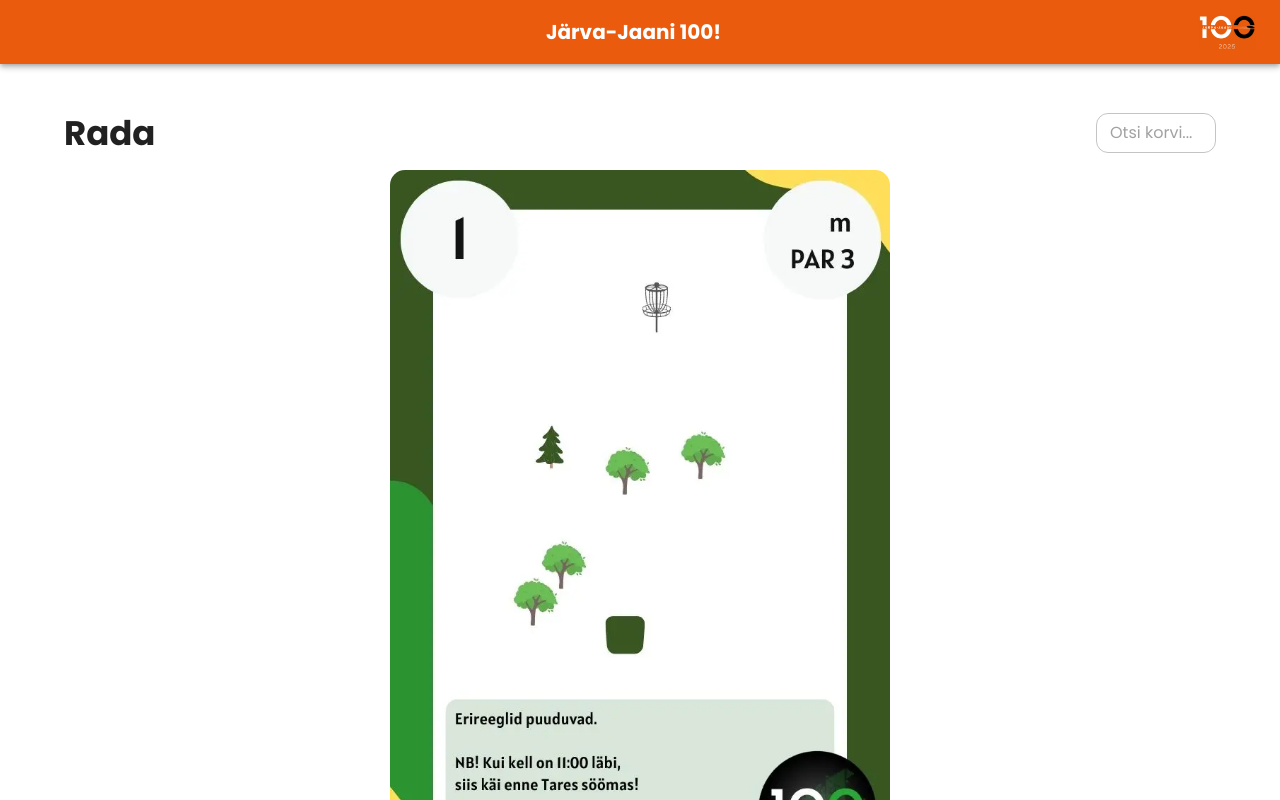
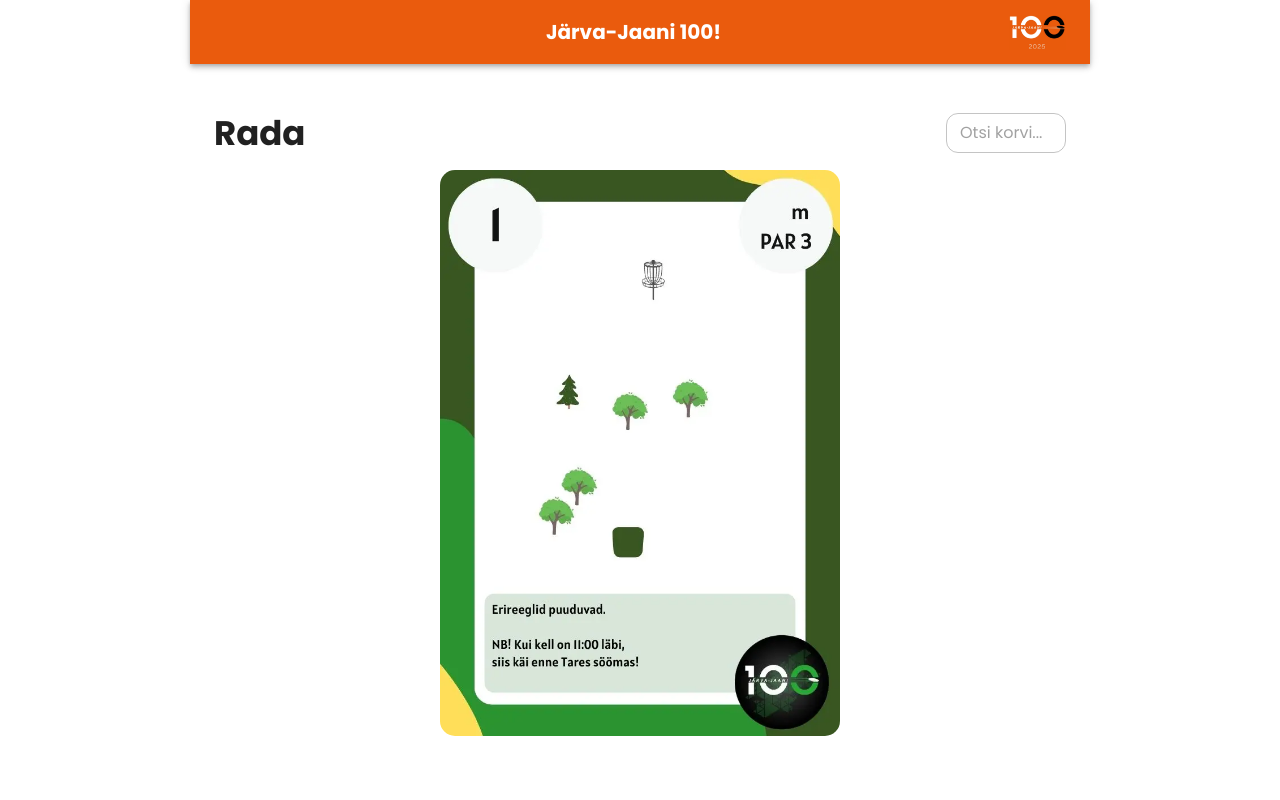
Before and after one commit to apunkto/jj100, a Next.js app: page /course in a window 1280 px wide. Shown: the top 800 px of the page. Built offline with nearby package versions, Linux system fonts and the light colour scheme; no server answers; some icons are missing.

Commit message:
ctp page

```diff
--- a/src/api/useCtpApi.ts
+++ b/src/api/useCtpApi.ts
@@ -9,6 +9,8 @@ export type HoleResult = {
         id: number
         number: number
         is_ctp: boolean
+        length: number
+        coordinates: string
     }
     ctp: {
         id: number
@@ -40,7 +42,7 @@ const submitCtp = async (holeId: number, playerId: number, distanceCm: number) =
     const res = await fetch(`${API_BASE}/ctp/${holeId}`, {
         method: 'POST',
         headers: {'Content-Type': 'application/json'},
-        body: JSON.stringify({ player_id: playerId, distance_cm: distanceCm }),
+        body: JSON.stringify({player_id: playerId, distance_cm: distanceCm}),
     })
 
     if (!res.ok) throw new Error('Failed to submit CTP')
--- a/src/components/Layout.tsx
+++ b/src/components/Layout.tsx
@@ -24,7 +24,7 @@ export default function Layout({ children }: { children: ReactNode }) {
     const [drawerOpen, setDrawerOpen] = useState(false)
 
     return (
-        <Box display="flex" flexDirection="column" minHeight="100vh">
+        <Box display="flex" flexDirection="column" minHeight="100vh" maxWidth={900} alignItems="center" mx="auto">
             {/* Header */}
             <AppBar position="static">
                 <Toolbar sx={{ justifyContent: 'space-between' }}>
@@ -153,6 +153,7 @@ export default function Layout({ children }: { children: ReactNode }) {
                     backgroundColor: 'secondary.main',
                     color: 'white',
                     textAlign: 'center',
+                    width: '100%',
                 }}
             >
                 <Typography variant="body2">
--- a/src/pages/course/index.tsx
+++ b/src/pages/course/index.tsx
@@ -1,21 +1,21 @@
 import {useCallback, useEffect, useRef, useState} from 'react'
-import { Swiper, SwiperSlide } from 'swiper/react'
+import {Swiper, SwiperSlide} from 'swiper/react'
 import 'swiper/css'
 import 'swiper/css/navigation'
-import { Navigation } from 'swiper/modules'
+import {Navigation} from 'swiper/modules'
 import Layout from '@/src/components/Layout'
 import Image from 'next/image'
-import { Box, IconButton, Typography, TextField } from '@mui/material'
+import {Box, IconButton, Typography, TextField, Button} from '@mui/material'
 import ArrowBackIosNewIcon from '@mui/icons-material/ArrowBackIosNew'
 import ArrowForwardIosIcon from '@mui/icons-material/ArrowForwardIos'
-import useCtpApi, { HoleResult } from '@/src/api/useCtpApi'
-import { debounce } from 'lodash'
+import useCtpApi, {HoleResult} from '@/src/api/useCtpApi'
+import {debounce} from 'lodash'
 
 export default function CoursePage() {
     const totalCards = 100
-    const cards = Array.from({ length: totalCards }, (_, i) => i + 1)
+    const cards = Array.from({length: totalCards}, (_, i) => i + 1)
 
-    const { getHole } = useCtpApi()
+    const {getHole} = useCtpApi()
 
     const prevRef = useRef<HTMLButtonElement | null>(null)
     const nextRef = useRef<HTMLButtonElement | null>(null)
@@ -63,7 +63,6 @@ export default function CoursePage() {
     }, [debouncedSlideTo])
 
 
-
     const handleSearchChange = (e: React.ChangeEvent<HTMLInputElement>) => {
         const value = e.target.value
         setSearchInput(value)
@@ -87,18 +86,18 @@ export default function CoursePage() {
                         placeholder="Otsi korvi..."
                         value={searchInput}
                         onChange={handleSearchChange}
-                        sx={{ width: 120 }}
-                        inputProps={{ inputMode: 'numeric', pattern: '[0-9]*' }}
+                        sx={{width: 120}}
+                        inputProps={{inputMode: 'numeric', pattern: '[0-9]*'}}
                     />
                 </Box>
 
                 <Swiper
                     modules={[Navigation]}
-                    spaceBetween={30}
+                    spaceBetween={25}
                     slidesPerView={1}
                     onSwiper={(swiper) => setSwiperInstance(swiper)}
                     onSlideChange={(swiper) => setCurrentHoleNumber(swiper.activeIndex + 1)}
-                    style={{ maxWidth: 500, margin: '0 auto' }}
+                    style={{maxWidth: 400, margin: '0 auto'}}
                 >
                     {cards.map((number) => (
                         <SwiperSlide key={number}>
@@ -111,13 +110,34 @@ export default function CoursePage() {
                                     overflow: 'hidden',
                                 }}
                             >
+                                <Box
+                                    sx={{
+                                        position: 'absolute',
+                                        zIndex: 2,
+                                        right: '50px',
+                                        top: '28px', // maintain aspect ratio
+
+                                    }}
+                                >
+                                    <Typography
+                                        variant="h4"
+                                        fontWeight="bold"
+                                        sx={{
+                                            fontSize: '22px',
+                                            color: 'black',
+                                            fontFamily: 'Alatsi, sans-serif',
+                                        }}
+                                    >
+                                        {holeInfo[number]?.hole.length}
+                                    </Typography>
+                                </Box>
                                 <Image
                                     src={`/cards/${number}.webp`}
                                     alt={`Rada ${number}`}
                                     layout="fill"
                                     objectFit="cover"
                                     style={{
-                                        borderRadius: '5px', // <-- directly on the img
+                                        borderRadius: '10px', // <-- directly on the img
                                     }}
                                     sizes="(max-width: 600px) 100vw, 500px"
                                 />
@@ -130,10 +150,10 @@ export default function CoursePage() {
 
                 <Box display="flex" justifyContent="center" alignItems="center" mt={2} gap={2}>
                     <IconButton color="primary" ref={prevRef}>
-                        <ArrowBackIosNewIcon />
+                        <ArrowBackIosNewIcon/>
                     </IconButton>
                     <IconButton color="primary" ref={nextRef}>
-                        <ArrowForwardIosIcon />
+                        <ArrowForwardIosIcon/>
                     </IconButton>
                 </Box>
 
@@ -145,16 +165,39 @@ export default function CoursePage() {
                                     🎯 Sellel korvil toimub CTP mäng
                                 </Typography>
                                 <Box mt={1}>
-                                    <button
+                                    <Button
                                         onClick={() => {
                                             window.location.href = `/ctp/${currentHoleNumber}`
                                         }}
                                     >
                                         Märgi CTP
-                                    </button>
+                                    </Button>
                                 </Box>
                             </>
                         ) : ''}
+
+                        {holeInfo[currentHoleNumber]?.hole.coordinates && (
+                            <Box mt={2}>
+                                <button
+                                    onClick={() => {
+                                        const coords = holeInfo[currentHoleNumber]!.hole.coordinates
+                                        window.open(`https://www.google.com/maps/dir/?api=1&destination=${coords}`, '_blank')
+                                    }}
+                                    style={{
+                                        marginTop: '10px',
+                                        padding: '8px 16px',
+                                        backgroundColor: '#4285F4',
+                                        color: 'white',
+                                        border: 'none',
+                                        borderRadius: '5px',
+                                        cursor: 'pointer',
+                                        fontSize: '14px',
+                                    }}
+                                >
+                                    📍 Vaata kaardil
+                                </button>
+                            </Box>
+                        )}
                     </Box>
                 )}
             </Box>
--- a/styles/fonts.css
+++ b/styles/fonts.css
@@ -69,3 +69,12 @@
     font-weight: 900;
     src: url('/fonts/poppins-v23-latin-900.woff2') format('woff2'); /* Chrome 36+, Opera 23+, Firefox 39+, Safari 12+, iOS 10+ */
 }
+
+/* Alatsi-Regular.ttf */
+@font-face {
+    font-display: swap; /* Check https://developer.mozilla.org/en-US/docs/Web/CSS/@font-face/font-display for other options. */
+    font-family: 'Alatsi';
+    font-style: normal;
+    font-weight: 400;
+    src: url('/fonts/Alatsi-Regular.ttf') format('truetype'); /* Chrome 36+, Opera 23+, Firefox 39+, Safari 12+, iOS 10+ */
+}
```
Also changed, not shown: public/fonts/Alatsi-Regular.ttf (added).
